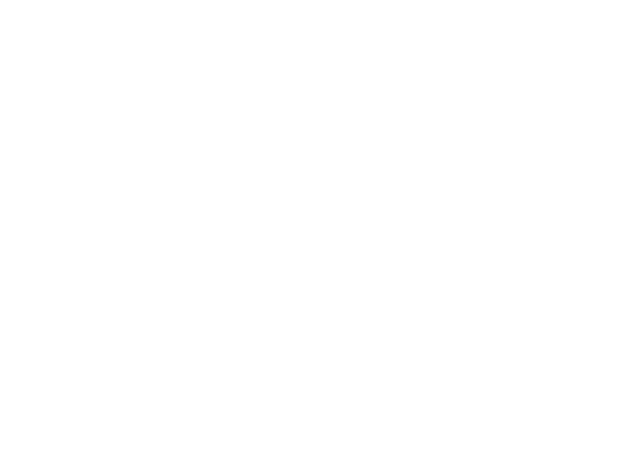
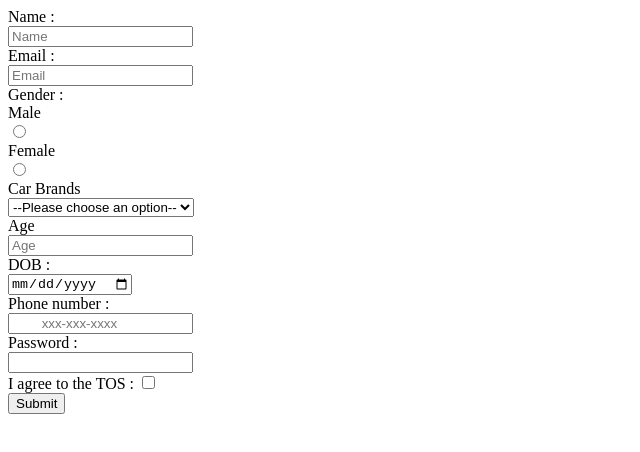
Before and after one commit to acciojob/signup-form-car-Tej370, a website: page main.html in a window 1280 px wide. Shown: the whole page, without its empty margins (0-640 px from the left). Drawn offline with Linux system fonts and the light colour scheme.

Commit message:
created a submission

```diff
--- a/main.html
+++ b/main.html
@@ -10,6 +10,56 @@
 	<!-- the entire body must be written by student -->
     <script type="text/javascript" src="./script.js">
 </script>
+	<form action="Signup car form.php" method="post">
+        <label for="name">Name :</label><br>
+        <input type="text" id="name" name="name" placeholder="Name" required><br>
+
+        <label for="email">Email :</label><br>
+        <input type="Email" id="email" name="email" placeholder="Email" required>
+        <br>
+
+        <div>
+        <label>Gender :</label><br>
+        <label for="gender_m,">Male</label><br>
+        <input type="radio" id="gender_m" value="Male" name="Gender" required><br>
+        <label for="gender_f,">Female</label><br>
+        <input type="radio" id="gender_f" value="Female" name="Gender" required><br>
+    </div>
+    <div>
+        <label for="car">Car Brands</label><br>
+        <select name="car" id="car"required>
+            <option value="NA">--Please choose an option--</option>
+        </select>
+    </div>
+
+    <div>
+        <label for="age">Age</label><br>
+        <input type="number" id="age" name="age" placeholder="Age" required><br>
+    </div>
+
+    <div>
+        <label for="dob">DOB :</label><br>
+        <input type="date" id="dob" name="dob" required><br>
+    </div>
+
+    <div>
+        <label for="tel">Phone number :</label><br>
+        <input type="tel" id="tel" name="tel" placeholder="	xxx-xxx-xxxx" required><br>
+    </div>
+
+    <div>
+        <label for="password">Password :</label><br>
+        <input type="password" id="password" name="password"  required><br>
+    </div>
+
+    <div>
+        <label for="tos">I agree to the TOS :</label>
+        <input type="checkbox" id="tos" name="tos"  required><br>
+    </div>
+
+<button>Submit</button>
+
+    </form>
 
 </body>
 
```
